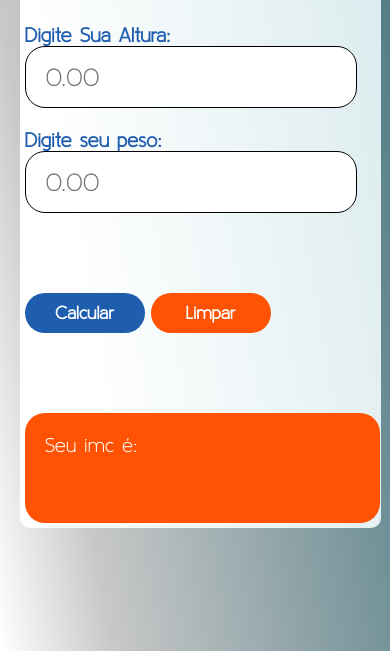
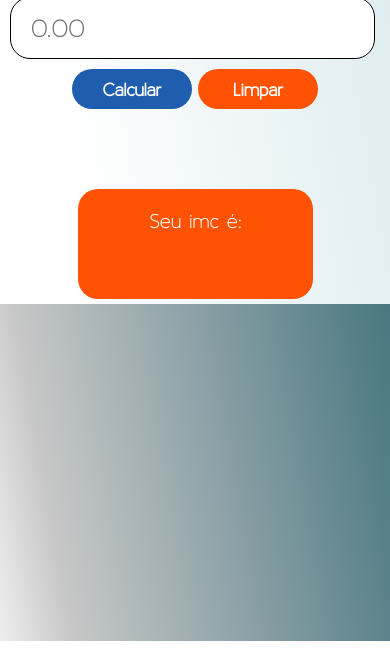
Before and after one commit to rodrigoabreu01/Calculadora-IMC-Javascript, a plain HTML site: page index.html in a window 390 px wide. Shown: the part 203-854 px from the top of the page. Drawn offline with nearby package versions, Linux system fonts and the light colour scheme.

Commit message:
versão para celular

```diff
--- a/index.css
+++ b/index.css
@@ -118,13 +118,19 @@ background: linear-gradient(80deg, rgba(255,255,255,1) 0%, rgba(255,255,255,1) 2
 
 @media screen and (max-width:425px) {
     body{
-       padding: 5px;
-
+     padding: 0;
+     height: 50%;
+     justify-content: center;
     }
     .container-imc {
-        width: 90%;
+        width: 100%;
         padding: 5px;
         justify-content: center;
+        border-radius: 0px ;
+        text-align: center;
+    }
+    .container-imc form {
+        margin: 10px;
     }
     .container-imc form input{
         padding-left: 20px;
@@ -132,6 +138,7 @@ background: linear-gradient(80deg, rgba(255,255,255,1) 0%, rgba(255,255,255,1) 2
     }
     .container-imc .div-resultado{
         padding: 20px;
-        width: 90%;
+        width: 50%;
+        margin-left: 20%;
     }
 }
--- a/index.html
+++ b/index.html
@@ -15,9 +15,9 @@
     <div class="container-imc">
         <h1>Calculadora IMC</h1>
         <form action="">
-            <label for="input-altura">Digite Sua Altura:</label>
+            <label for="input-altura">Digite Sua Altura (M,CM)</label>
             <input id="input-altura" type="number" step='0.01'  placeholder='0.00'>
-            <label for="input-peso">Digite seu peso:</label>
+            <label for="input-peso">Digite seu peso (KG)</label>
             <input id="input-peso" type="number" step='0.01'  placeholder='0.00'>
         </form>
         <div class="div-botoes">
```
Also changed, not shown: script.js (line endings or trailing spaces).
